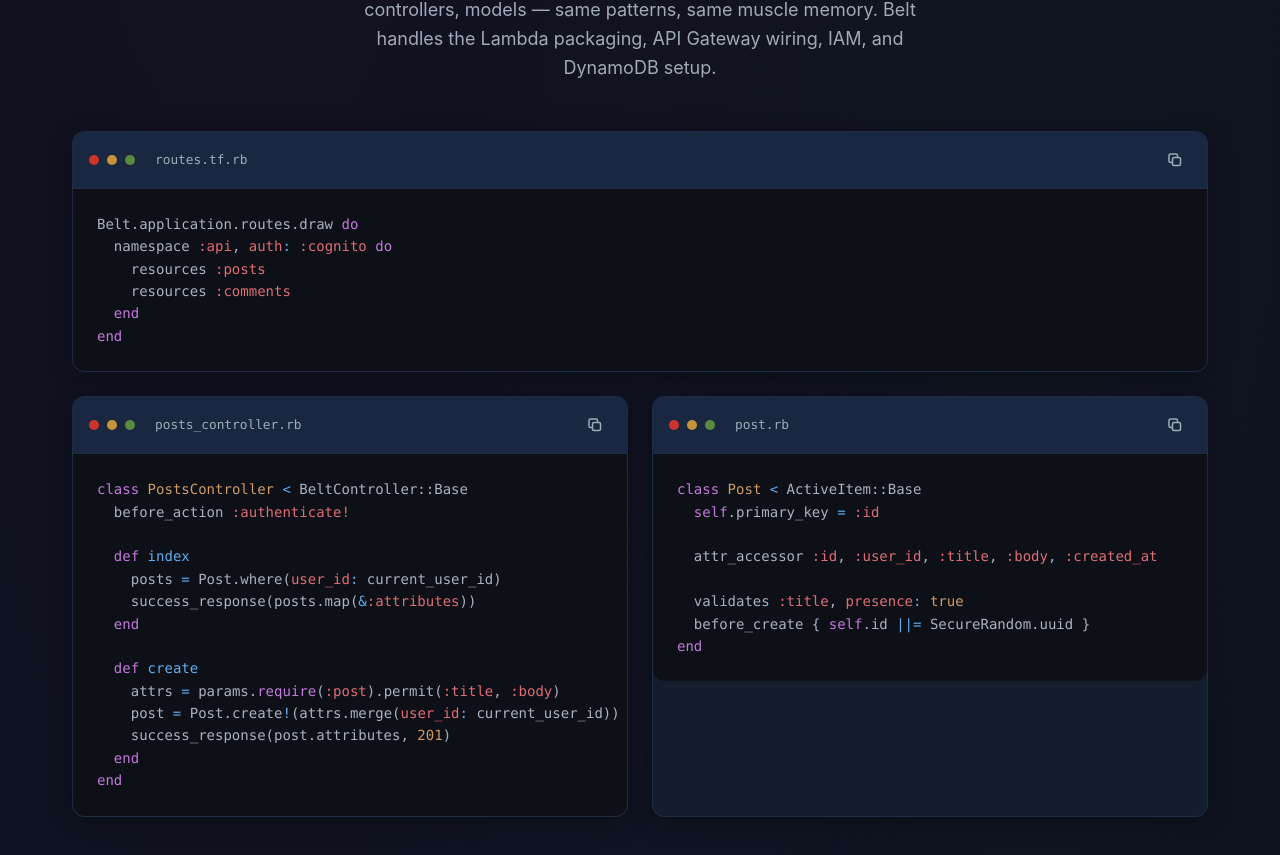
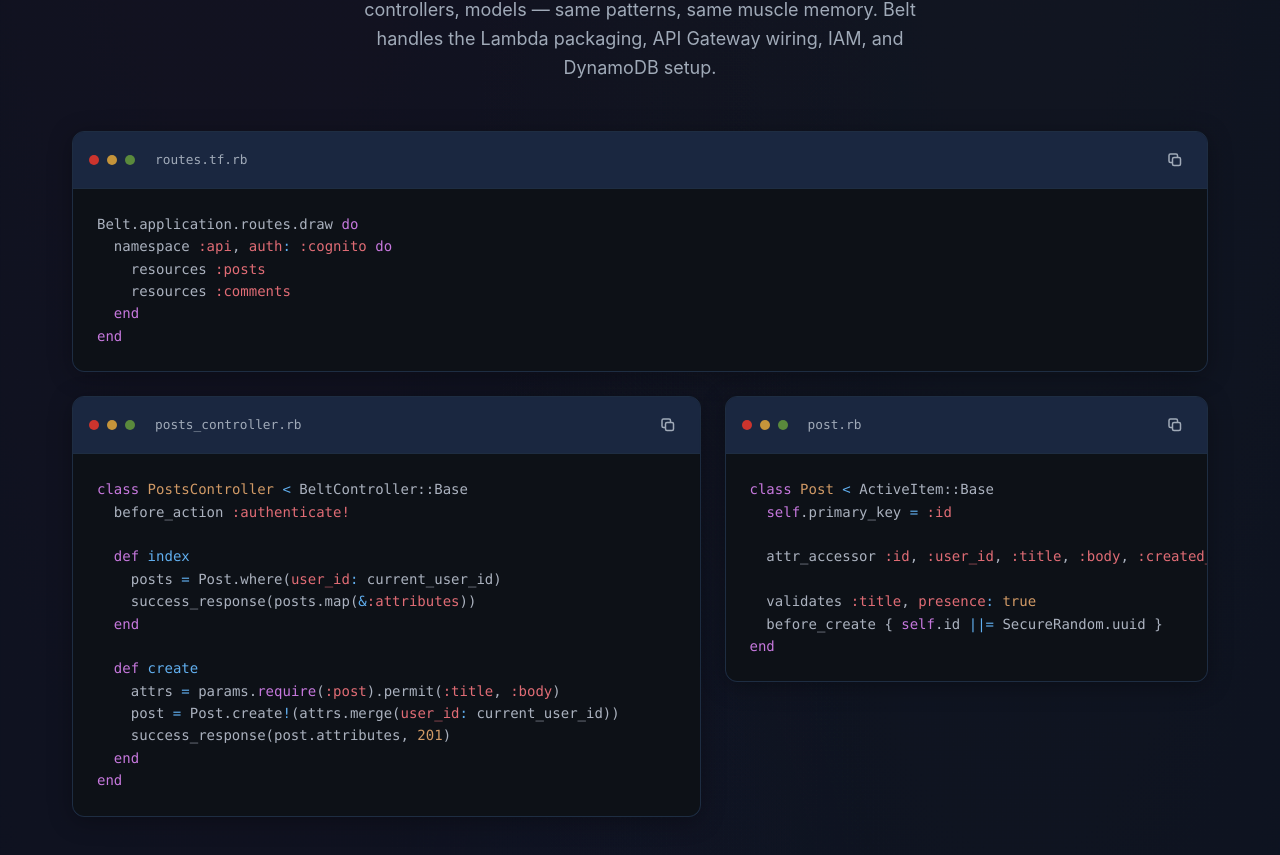
Before and after one commit to stowzilla/belt.dev, a React (Vite) app: page / in a window 1280 px wide. Shown: the part 1439-2294 px from the top of the page. Built offline with nearby package versions, Linux system fonts and the light colour scheme.

Commit message:
Fix code showcase: widen controller panel, remove empty space under model

```diff
--- a/src/styles/global.css
+++ b/src/styles/global.css
@@ -404,11 +404,12 @@
   display: grid;
   gap: 1.5rem;
   min-width: 0;
+  align-items: start;
 }
 
 @media (min-width: 900px) {
   .code-panels {
-    grid-template-columns: 1fr 1fr;
+    grid-template-columns: 1.3fr 1fr;
   }
 
   .code-panels .code-panel:first-child {
@@ -643,8 +644,8 @@
   position: fixed;
   inset: 0;
   z-index: 1000;
-  background: rgba(0, 0, 0, 0.75);
-  backdrop-filter: blur(4px);
+  background: rgba(0, 0, 0, 0.55);
+  backdrop-filter: blur(3px);
   display: flex;
   align-items: center;
   justify-content: center;
@@ -1178,16 +1179,6 @@
     gap: 1.5rem;
   }
 
-  /* Get Started */
-  .get-started-content h2 {
-    font-size: 1.75rem;
-  }
-
-  .get-started-links {
-    flex-direction: column;
-    align-items: center;
-  }
-
   /* Footer */
   .footer-links {
     gap: 1rem;
```
